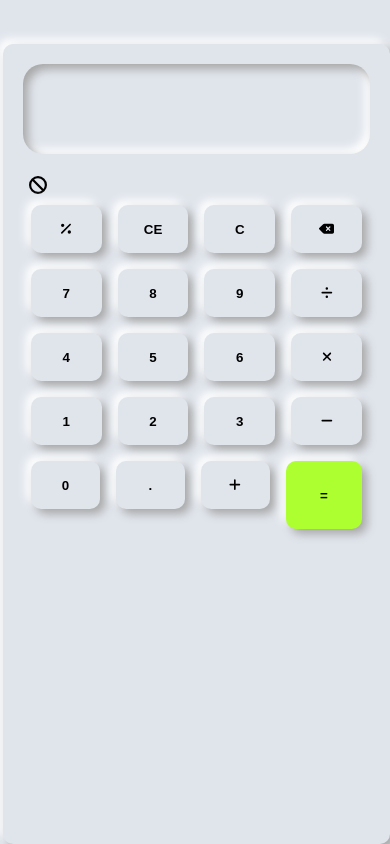
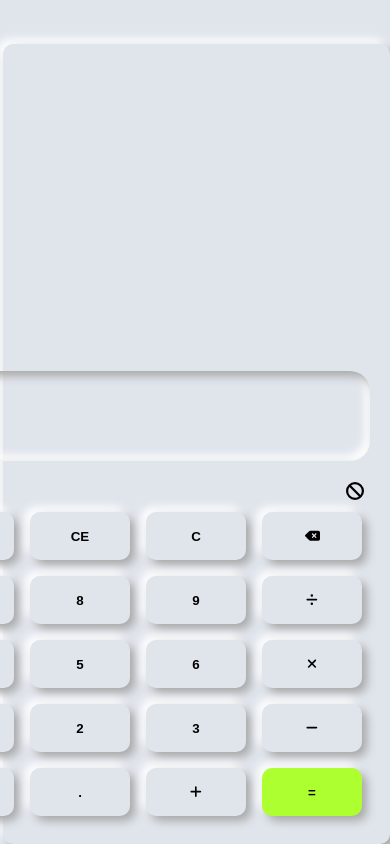
Before and after one commit to venkatesh3553/Calculator, a React (Create React App) app: page / in a window 390 px wide. Built offline with nearby package versions, Linux system fonts and the light colour scheme.

Commit message:
Update App.css

```diff
--- a/src/App.css
+++ b/src/App.css
@@ -9,6 +9,10 @@
 background-color: #e0e5ec  ;
 }
 .all-button-container{
+  display: flex;
+  flex-direction: column;
+  align-items: flex-end;
+  justify-content: flex-end;
 background-color: #e0e5ec  ;
 height: 90vh;
   width: 89%;
@@ -48,7 +52,7 @@ font-weight: bold;
 }
 .buttton{
   height: 48px;
-  width: 90px;
+  width: 100px;
   border-radius: 10px;
   border: 0px;
   outline: none;
@@ -58,7 +62,7 @@ background-color: #e0e5ec;
 font-weight: bold;
 }
 .buttton-result{
-  height: 68px;
+  height: 48px;
   width: 100px;
   border-radius: 10px;
   border: 0px;
@@ -224,7 +228,7 @@ font-size: 20px;
   border-radius: 12px;
   padding: 15px;
   width: 90%;
-  height: 70%;
+  height: 50%;
   margin-top: 20px;
   overflow-y: auto;
   scrollbar-width: none;
```
